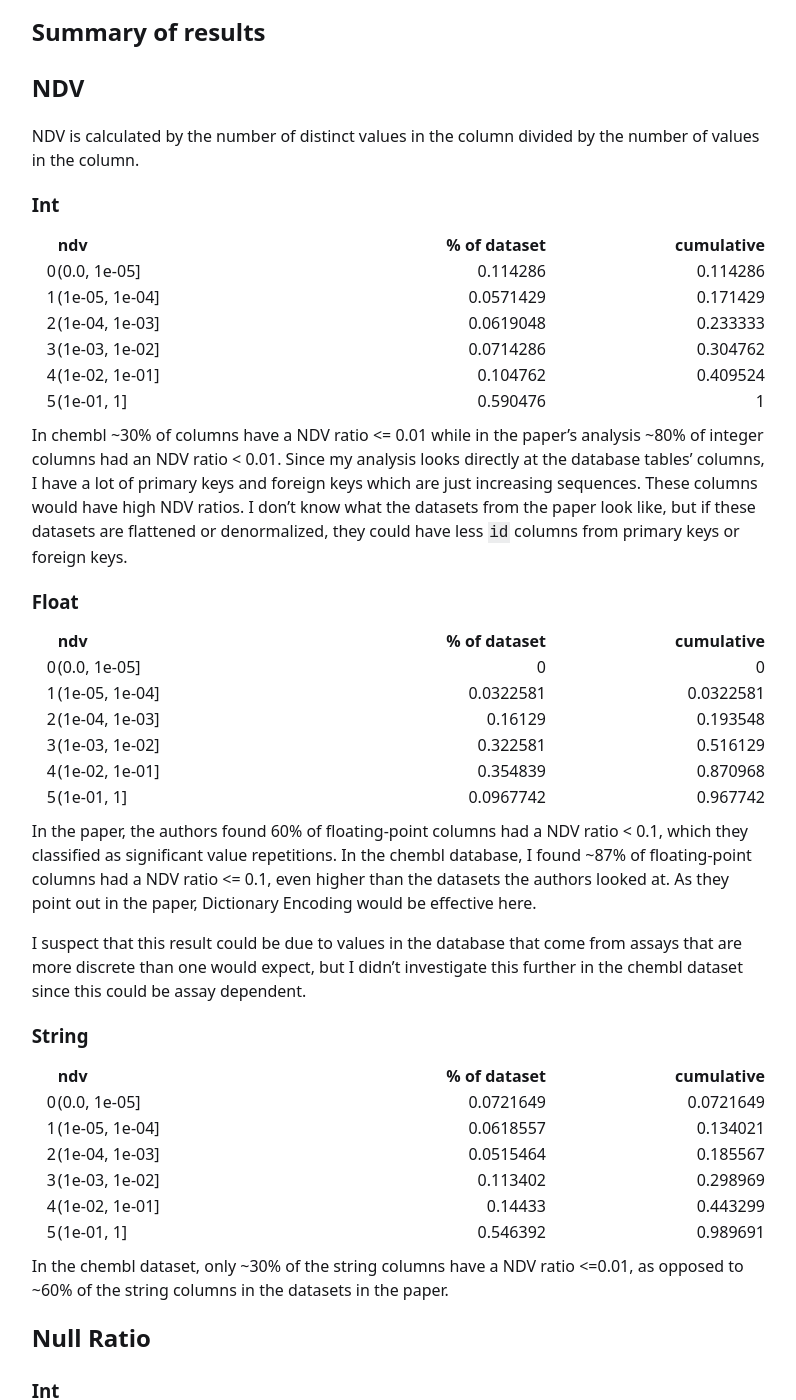
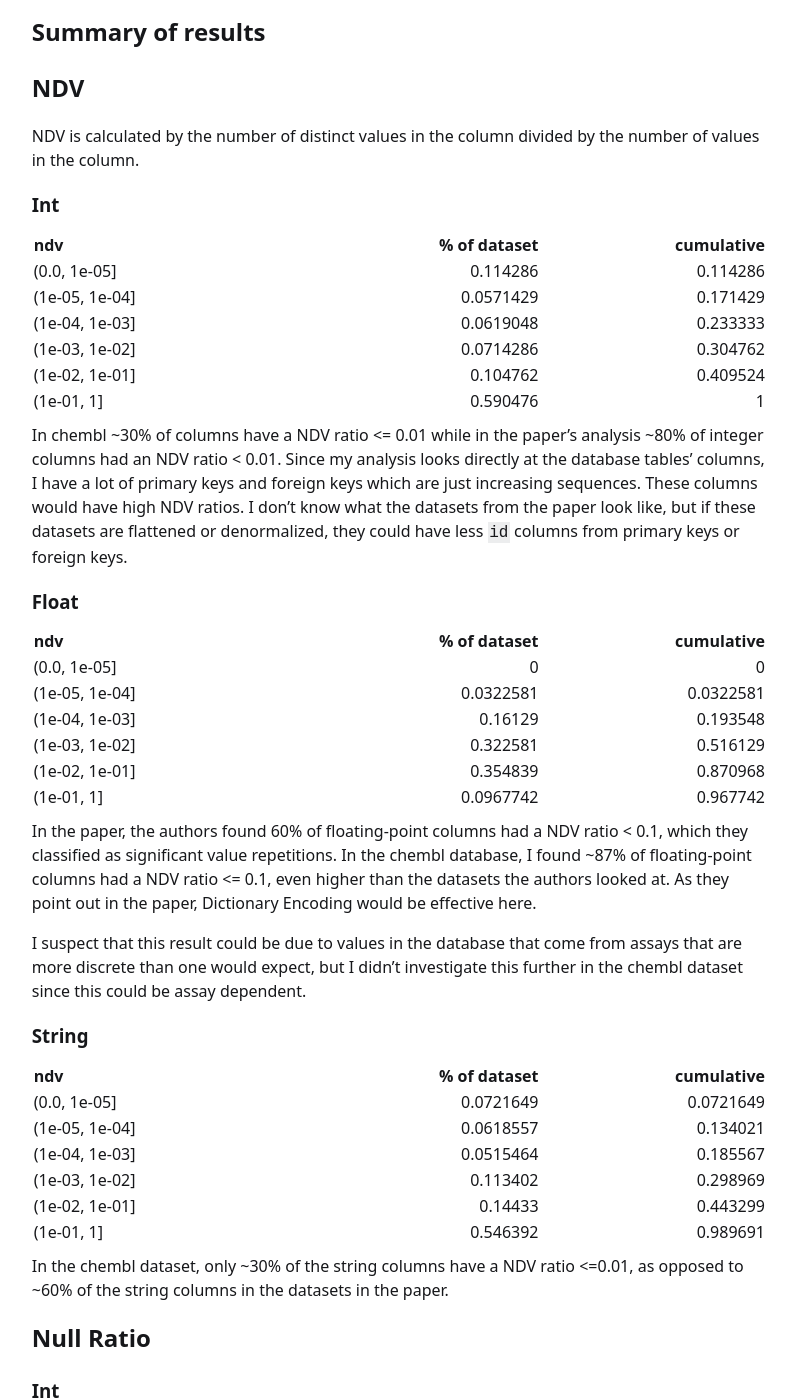
Before and after one commit to bodowd/bodowd.github.io, a Jekyll site: the page built from _posts/2024-06-18-chembl-column-properties.md, in a window 1280 px wide and 1400 px high, scrolled down 702 px. Shown: the whole window, without its empty margins (321-1117 px from the left). Built offline with Jekyll 4.4.1, drawn with Linux system fonts in a browser that asks for light colours; some of the changed text lies outside the part shown.

Commit message:
fix table format

```diff
--- a/_posts/2024-06-18-chembl-column-properties.md
+++ b/_posts/2024-06-18-chembl-column-properties.md
@@ -43,14 +43,14 @@ of values in the column.
 
 ### Int
 
-|     | ndv            | % of dataset | cumulative |
-| --: | :------------- | -----------: | ---------: |
-|   0 | (0.0, 1e-05]   |     0.114286 |   0.114286 |
-|   1 | (1e-05, 1e-04] |    0.0571429 |   0.171429 |
-|   2 | (1e-04, 1e-03] |    0.0619048 |   0.233333 |
-|   3 | (1e-03, 1e-02] |    0.0714286 |   0.304762 |
-|   4 | (1e-02, 1e-01] |     0.104762 |   0.409524 |
-|   5 | (1e-01, 1]     |     0.590476 |          1 |
+| ndv            | % of dataset | cumulative |
+| :------------- | -----------: | ---------: |
+| (0.0, 1e-05]   |     0.114286 |   0.114286 |
+| (1e-05, 1e-04] |    0.0571429 |   0.171429 |
+| (1e-04, 1e-03] |    0.0619048 |   0.233333 |
+| (1e-03, 1e-02] |    0.0714286 |   0.304762 |
+| (1e-02, 1e-01] |     0.104762 |   0.409524 |
+| (1e-01, 1]     |     0.590476 |          1 |
 
 In chembl ~30% of columns have a NDV ratio <= 0.01 while in the paper's analysis
 ~80% of integer columns had an NDV ratio < 0.01.
@@ -62,14 +62,14 @@ are flattened or denormalized, they could have less `id` columns from primary ke
 
 ### Float
 
-|     | ndv            | % of dataset | cumulative |
-| --: | :------------- | -----------: | ---------: |
-|   0 | (0.0, 1e-05]   |            0 |          0 |
-|   1 | (1e-05, 1e-04] |    0.0322581 |  0.0322581 |
-|   2 | (1e-04, 1e-03] |      0.16129 |   0.193548 |
-|   3 | (1e-03, 1e-02] |     0.322581 |   0.516129 |
-|   4 | (1e-02, 1e-01] |     0.354839 |   0.870968 |
-|   5 | (1e-01, 1]     |    0.0967742 |   0.967742 |
+| ndv            | % of dataset | cumulative |
+| :------------- | -----------: | ---------: |
+| (0.0, 1e-05]   |            0 |          0 |
+| (1e-05, 1e-04] |    0.0322581 |  0.0322581 |
+| (1e-04, 1e-03] |      0.16129 |   0.193548 |
+| (1e-03, 1e-02] |     0.322581 |   0.516129 |
+| (1e-02, 1e-01] |     0.354839 |   0.870968 |
+| (1e-01, 1]     |    0.0967742 |   0.967742 |
 
 In the paper, the authors found 60% of floating-point columns had a NDV ratio
 < 0.1, which they classified as significant value repetitions.
@@ -83,14 +83,14 @@ this further in the chembl dataset since this could be assay dependent.
 
 ### String
 
-|     | ndv            | % of dataset | cumulative |
-| --: | :------------- | -----------: | ---------: |
-|   0 | (0.0, 1e-05]   |    0.0721649 |  0.0721649 |
-|   1 | (1e-05, 1e-04] |    0.0618557 |   0.134021 |
-|   2 | (1e-04, 1e-03] |    0.0515464 |   0.185567 |
-|   3 | (1e-03, 1e-02] |     0.113402 |   0.298969 |
-|   4 | (1e-02, 1e-01] |      0.14433 |   0.443299 |
-|   5 | (1e-01, 1]     |     0.546392 |   0.989691 |
+| ndv            | % of dataset | cumulative |
+| :------------- | -----------: | ---------: |
+| (0.0, 1e-05]   |    0.0721649 |  0.0721649 |
+| (1e-05, 1e-04] |    0.0618557 |   0.134021 |
+| (1e-04, 1e-03] |    0.0515464 |   0.185567 |
+| (1e-03, 1e-02] |     0.113402 |   0.298969 |
+| (1e-02, 1e-01] |      0.14433 |   0.443299 |
+| (1e-01, 1]     |     0.546392 |   0.989691 |
 
 In the chembl dataset, only ~30% of the string columns have a NDV ratio <=0.01,
 as opposed to ~60% of the string columns in the datasets in the paper.
@@ -99,30 +99,30 @@ as opposed to ~60% of the string columns in the datasets in the paper.
 
 ### Int
 
-|     | null_ratio     | % of dataset | cumulative |
-| --: | :------------- | -----------: | ---------: |
-|   0 | 0              |     0.809524 |   0.809524 |
-|   1 | (0.0, 1e-05]   |            0 |   0.809524 |
-|   2 | (1e-05, 1e-04] |            0 |   0.809524 |
-|   3 | (1e-04, 1e-03] |   0.00952381 |   0.819048 |
-|   4 | (1e-03, 1e-02] |   0.00952381 |   0.828571 |
-|   5 | (1e-02, 1e-01] |    0.0857143 |   0.914286 |
-|   6 | (1e-01, 1]     |    0.0857143 |          1 |
+| null_ratio     | % of dataset | cumulative |
+| :------------- | -----------: | ---------: |
+| 0              |     0.809524 |   0.809524 |
+| (0.0, 1e-05]   |            0 |   0.809524 |
+| (1e-05, 1e-04] |            0 |   0.809524 |
+| (1e-04, 1e-03] |   0.00952381 |   0.819048 |
+| (1e-03, 1e-02] |   0.00952381 |   0.828571 |
+| (1e-02, 1e-01] |    0.0857143 |   0.914286 |
+| (1e-01, 1]     |    0.0857143 |          1 |
 
 ~91% of the int columns have a null ratio <= 0.1 (not many nulls).
 This seems similar to the findings in the paper.
 
 ### Float
 
-|     | null_ratio     | % of dataset | cumulative |
-| --: | :------------- | -----------: | ---------: |
-|   0 | 0              |    0.0967742 |  0.0967742 |
-|   1 | (0.0, 1e-05]   |    0.0645161 |    0.16129 |
-|   2 | (1e-05, 1e-04] |            0 |    0.16129 |
-|   3 | (1e-04, 1e-03] |            0 |    0.16129 |
-|   4 | (1e-03, 1e-02] |    0.0322581 |   0.193548 |
-|   5 | (1e-02, 1e-01] |     0.419355 |   0.612903 |
-|   6 | (1e-01, 1]     |     0.387097 |          1 |
+| null_ratio     | % of dataset | cumulative |
+| :------------- | -----------: | ---------: |
+| 0              |    0.0967742 |  0.0967742 |
+| (0.0, 1e-05]   |    0.0645161 |    0.16129 |
+| (1e-05, 1e-04] |            0 |    0.16129 |
+| (1e-04, 1e-03] |            0 |    0.16129 |
+| (1e-03, 1e-02] |    0.0322581 |   0.193548 |
+| (1e-02, 1e-01] |     0.419355 |   0.612903 |
+| (1e-01, 1]     |     0.387097 |          1 |
 
 \~61% of the float columns have a null ratio <= 0.1, and \~39% of columns have a
 null ratio > 0.1 , which seems lower than the findings in the paper. They
@@ -130,15 +130,15 @@ found ~85% of the float columns have a null ratio < 0.1.
 
 ### String
 
-|     | null_ratio     | % of dataset | cumulative |
-| --: | :------------- | -----------: | ---------: |
-|   0 | 0              |     0.570447 |   0.570447 |
-|   1 | (0.0, 1e-05]   |   0.00343643 |   0.573883 |
-|   2 | (1e-05, 1e-04] |   0.00343643 |    0.57732 |
-|   3 | (1e-04, 1e-03] |     0.024055 |   0.601375 |
-|   4 | (1e-03, 1e-02] |      0.04811 |   0.649485 |
-|   5 | (1e-02, 1e-01] |    0.0652921 |   0.714777 |
-|   6 | (1e-01, 1]     |     0.285223 |          1 |
+| null_ratio     | % of dataset | cumulative |
+| :------------- | -----------: | ---------: |
+| 0              |     0.570447 |   0.570447 |
+| (0.0, 1e-05]   |   0.00343643 |   0.573883 |
+| (1e-05, 1e-04] |   0.00343643 |    0.57732 |
+| (1e-04, 1e-03] |     0.024055 |   0.601375 |
+| (1e-03, 1e-02] |      0.04811 |   0.649485 |
+| (1e-02, 1e-01] |    0.0652921 |   0.714777 |
+| (1e-01, 1]     |     0.285223 |          1 |
 
 ~71% of the string columns have a null ratio <= 0.1. Unlike the findings in the paper,
 the chembl database has less nulls in the string columns than the float columns,
@@ -148,29 +148,29 @@ whereas the authors found that strings had more null values than the other types
 
 ### Int
 
-|     | range      | % of dataset | cumulative |
-| --: | :--------- | -----------: | ---------: |
-|   0 | [0.0, 1]   |     0.119048 |   0.119048 |
-|   1 | (1, 1e1]   |    0.0857143 |   0.204762 |
-|   2 | (1e1, 1e2] |    0.0904762 |   0.295238 |
-|   3 | (1e2, 1e3] |    0.0857143 |   0.380952 |
-|   4 | (1e3, 1e4] |     0.109524 |   0.490476 |
-|   5 | (1e4, 1e5] |     0.147619 |   0.638095 |
-|   6 | (1e5, inf] |     0.361905 |          1 |
+| range      | % of dataset | cumulative |
+| :--------- | -----------: | ---------: |
+| [0.0, 1]   |     0.119048 |   0.119048 |
+| (1, 1e1]   |    0.0857143 |   0.204762 |
+| (1e1, 1e2] |    0.0904762 |   0.295238 |
+| (1e2, 1e3] |    0.0857143 |   0.380952 |
+| (1e3, 1e4] |     0.109524 |   0.490476 |
+| (1e4, 1e5] |     0.147619 |   0.638095 |
+| (1e5, inf] |     0.361905 |          1 |
 
 ~64% of int columns have a value range <= 100,000 and ~36% > 100,000
 
 ### String
 
-|     | range       | % of dataset | cumulative |
-| --: | :---------- | -----------: | ---------: |
-|   0 | [0.0, 5]    |     0.340278 |   0.340278 |
-|   1 | (5, 10]     |    0.0763889 |   0.416667 |
-|   2 | (10, 25]    |     0.138889 |   0.555556 |
-|   3 | (25, 50]    |      0.09375 |   0.649306 |
-|   4 | (50, 100]   |     0.142361 |   0.791667 |
-|   5 | (100, 1000] |     0.149306 |   0.940972 |
-|   6 | (1000, inf) |    0.0590278 |          1 |
+| range       | % of dataset | cumulative |
+| :---------- | -----------: | ---------: |
+| [0.0, 5]    |     0.340278 |   0.340278 |
+| (5, 10]     |    0.0763889 |   0.416667 |
+| (10, 25]    |     0.138889 |   0.555556 |
+| (25, 50]    |      0.09375 |   0.649306 |
+| (50, 100]   |     0.142361 |   0.791667 |
+| (100, 1000] |     0.149306 |   0.940972 |
+| (1000, inf) |    0.0590278 |          1 |
 
 The length of a string is measured in bytes. ~94% of the string data is less than
 or equal to 1,000 bytes.
```
